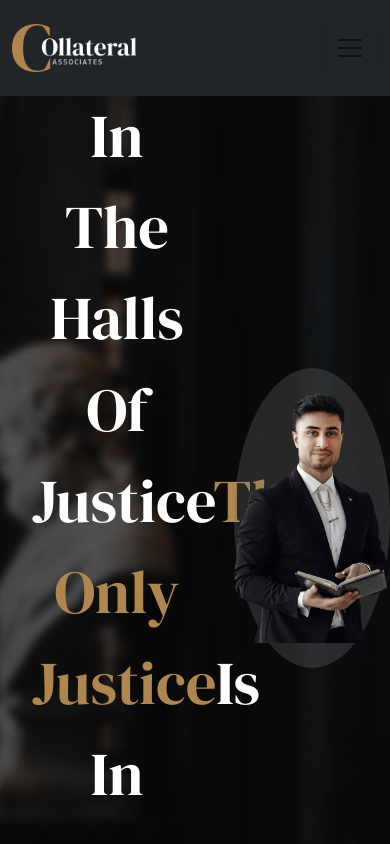
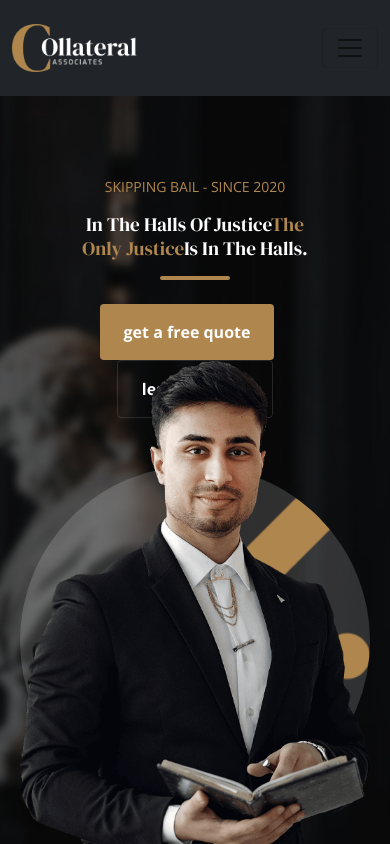
Before and after one commit to NishatFariza/Collateral-Associates, a React (Create React App) app: page / in a window 390 px wide. Shown: the top 844 px of the page. Built offline with nearby package versions, Linux system fonts and the light colour scheme.

Commit message:
banner responsive add

```diff
--- a/src/App.css
+++ b/src/App.css
@@ -11,3 +11,10 @@ body{
 .primary-color{
   color: #AF864D;
 }
+.divider{
+  width: 70px;
+  height: 4px;
+  border-radius: 20px;
+  background-color: #AF864D;
+  margin: auto;
+}
--- a/src/Pages/HomePage/Banner/Banner.css
+++ b/src/Pages/HomePage/Banner/Banner.css
@@ -1,5 +1,5 @@
 .banner{
-    height: 100vh;
+    min-height: 650px;
     background-blend-mode: overlay;
     background-color: rgba(0, 0, 0, 0.64);
     background-image: url(../../../images/banner-bg.jpg);
@@ -11,25 +11,63 @@
 }
 
 .banner-content-wrap{
-    padding: 4rem 2rem;
+    /* padding: 4rem 2rem; */
     width: 60%;
 }
-.banner-content-wrap h1{
-   font-size: 3.8rem;
-   line-height: 1.5em;
+.banner-content-wrap h1 {
+    font-size: 3.8rem;
+    /* line-height: 1.5em; */
+    max-width: 709px;
+    margin: 0 auto;
 }
 
 .banner-caption{
     color: #af864d;
 }
 
+.banner-btn{
+    background-color: #af864d;
+    transition: .5s;
+
+}
+.banner-btn:hover{
+    background-color: #5B4628;
+
+}
+.banner-btn-2{
+    background-color: transparent;
+    border: 1px solid rgba(255, 255, 255, 0.12);
+    transition: .5s;
+}
+.banner-btn-2:hover{
+    background-color: #5B4628;
+    border: 1px solid rgba(255, 255, 255, 0.12);
+}
+
 
 .banner-img-wrap{
- width: 300px;
- height: 300px;
+ width: 350px;
+ height: 350px;
  border-radius: 100%;
- background-color: rgba(119, 119, 119, 0.274);
- background-image: url();
+ background-color: rgba(255, 255, 255, 0.16);
+ background-image: url(../../../images/corner.png);
+ background-position: right;
+ background-repeat: no-repeat;
+ background-size: contain;
 
 
 }
+/*Make banner responsive */
+@media screen and (max-width:576px){
+    .banner{
+            height: 800px;
+
+    }
+    .banner-caption {
+        font-size: 14px;
+    }
+    .banner-content-wrap h1 {
+        font-size: 1.2rem;
+    }
+
+}
--- a/src/Pages/HomePage/Banner/Banner.jsx
+++ b/src/Pages/HomePage/Banner/Banner.jsx
@@ -4,18 +4,25 @@ import bannerImg from "../../../images/hero-lawyer-image.png";
 
 const Banner = () => {
   return (
-    <div className="banner d-flex justify-content-center align-items-center">
-      <div className="banner-content-wrap text-center text-white">
-        <p className="banner-caption primary-font text-uppercase">
+    <div className="banner d-flex flex-column flex-md-row justify-content-center align-items-center">
+      <div className="banner-content-wrap text-center text-white mb-5">
+        <p className="banner-caption text-uppercase">
           skipping bail - since 2020
         </p>
-        <h1 className="primary-font">
+        <h1 className="primary-font mb-3">
           In The Halls Of Justice
-          <span className="primary-color">
-               The <br /> Only Justice
-          </span>
-          Is In The <br /> Halls.
+          <span className="primary-color">The Only Justice</span>
+          Is In The Halls.
         </h1>
+        <div className="divider"></div>
+        <div className="btn-wrap mt-4">
+          <button className="py-3 px-4 border-0 rounded banner-btn text-white fw-bold me-3">
+            get a free quote
+          </button>
+          <button className="py-3 px-4 bg-0 rounded banner-btn-2 text-white fw-bold">
+            legal services
+          </button>
+        </div>
       </div>
       <div className="banner-img-wrap d-flex justify-content-center align-items-center">
         <img className="w-100" src={bannerImg} alt="" />
--- a/src/Pages/HomePage/Services/Services.jsx
+++ b/src/Pages/HomePage/Services/Services.jsx
@@ -1,11 +1,11 @@
-import React from 'react';
+import React from "react";
 
 const Services = () => {
-    return (
-        <div>
-
-        </div>
-    );
+  return (
+    <div>
+      <h1>This is Service</h1>
+    </div>
+  );
 };
 
 export default Services;
```
Also changed, not shown: src/images/corner.png (added).
